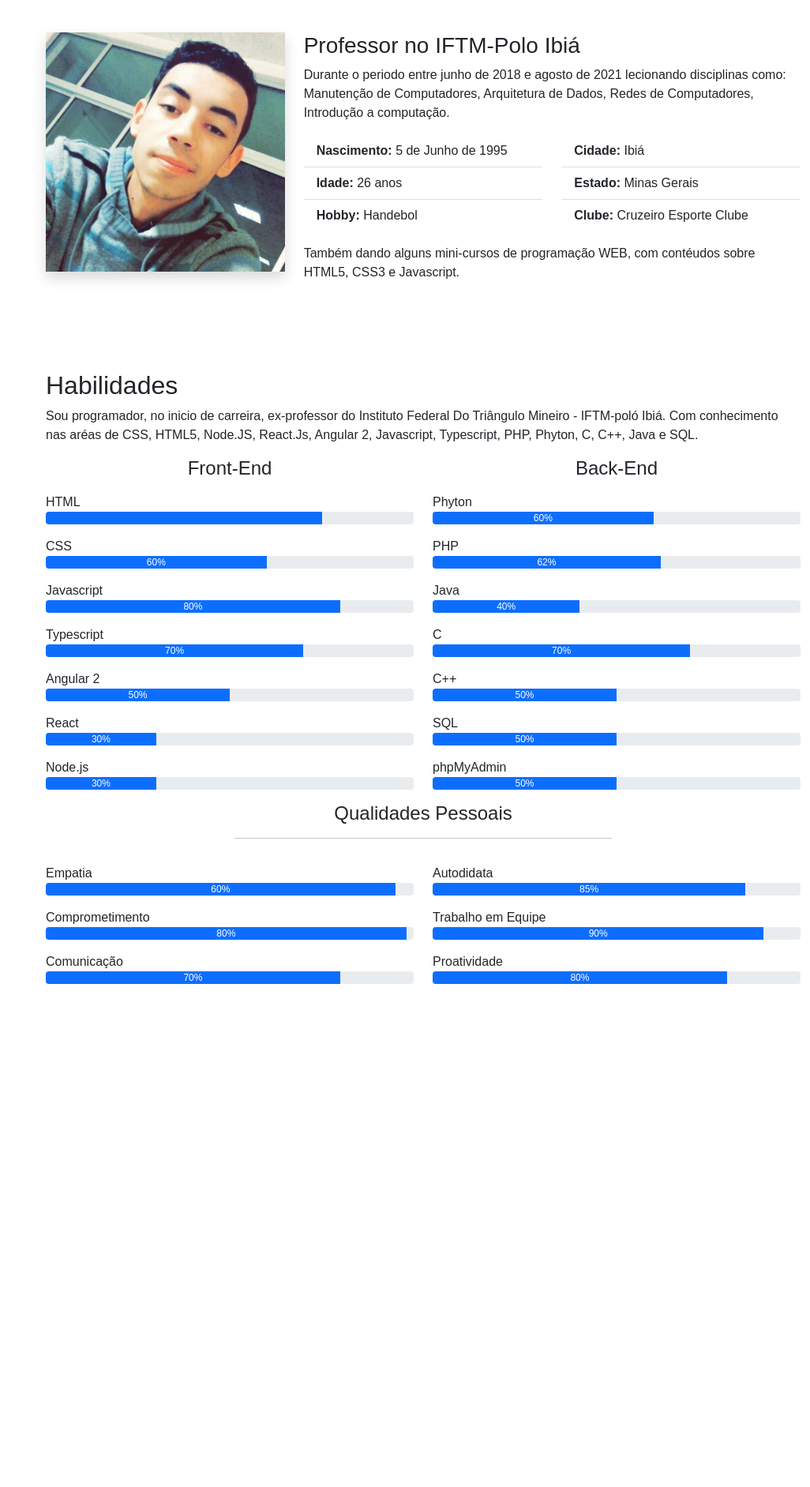
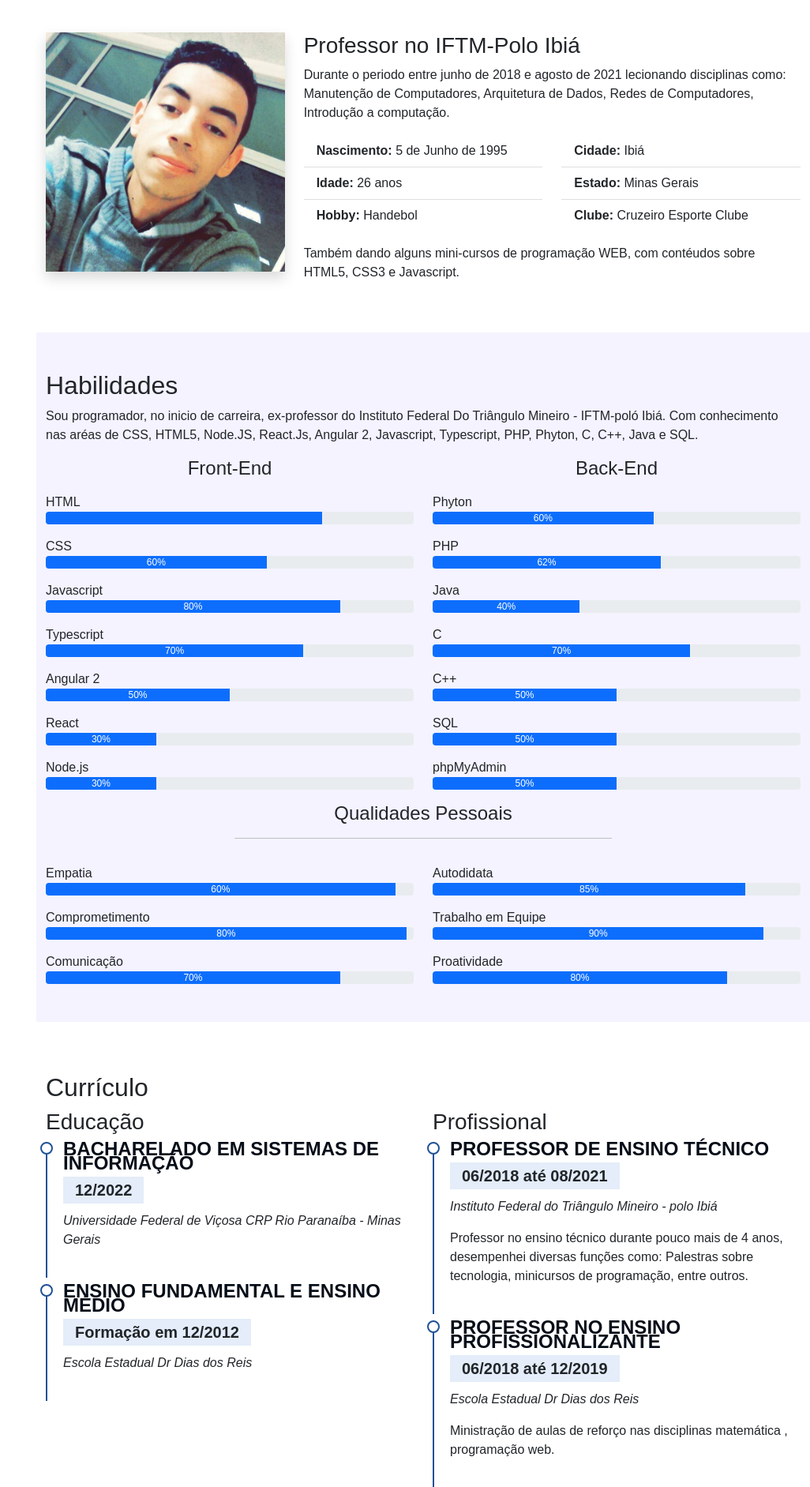
Before and after one commit to VilacaGustavo/Portfolio, a Flask app: page / in a window 1280 px wide. Shown: the part 1005-2888 px from the top of the page at 79% size, without its empty margins (254-1280 px from the left). Before the commit the page ends 2251 px from the top, so only its background shows below. Run offline with Flask 2, Linux system fonts and the light colour scheme; some libraries are stand-ins or nearby versions.

Commit message:
Curriculo

```diff
--- a/static/script.js
+++ b/static/script.js
@@ -7,3 +7,12 @@ menuMobile.addEventListener('click', () => {
         : menuMobile.classList.replace('bi-x', 'bi-list');
     body.classList.toggle('menu-nav-active');
 });
+
+const navItem = document.querySelectorAll('.nav-item');
+
+navItem.forEach(item => {
+    item.addEventListener('click',() => {
+        menuMobile.classList.replace('bi-x', 'bi-list');
+        body.classList.toggle('menu-nav-active');
+    })
+});
--- a/static/style.css
+++ b/static/style.css
@@ -180,3 +180,50 @@ i.menu-mobile{
 *::-webkit-scrollbar-thumb {
   background-color: #021124;
 }
+
+.backG-section{
+  background-color: #f2f1ffd8;
+}
+
+.cv .cv-title{
+  font-weight: 700;
+  margin-top: 20px;
+  margin-bottom: 20px;
+  color: #050d18;
+}
+
+.cv .cv-item{
+  padding: 0 0 20px 20px;
+  margin-top: -2px;
+  border-left: 2px solid #1f5297;
+  position: relative;
+}
+
+.cv .cv-item h4 {
+  line-height: 18px;
+  font-weight: 600;
+  text-transform: uppercase;
+  font-family: "Poppins", sans-serif;
+  color: #050d18;
+  margin-top: 10px;
+}
+
+.cv .cv-item h5 {
+  background: #e4edf9;
+  padding: 5px 15px;
+  display: inline-block;
+  font-weight: 600;
+  margin-bottom: 10px;
+}
+
+.cv .cv-item::before{
+  content: '';
+  position: absolute;
+  left: -9px;
+  top: 0;
+  width: 16px;
+  height: 16px;
+  border: 2px solid #1f5297 ;
+  background-color: #fff;
+  border-radius: 50%;
+}
--- a/templates/index.html
+++ b/templates/index.html
@@ -55,7 +55,7 @@
                     </a>
                 </li>
                 <li class="nav-item">
-                    <a class="nav-link" href="#">
+                    <a class="nav-link" href="#curriculo">
                         <i class="bi bi-file-earmark-text"></i> Curriculo
                     </a>
                 </li>
@@ -95,15 +95,11 @@
                 <div class="col-md-12">
                     <h2 class="pt-3"> Um pensamento que ocorre sobre mim: </h2>
                     <p>
-                        Estou buscando aumentar o meu conhecimento com novas ferramentas, novas linguagems, metodos de
-                        trabalho.
-                        Possuindo conhecimento em diversas aréas mas me sentindo despreparado, a causa desse sentimento
-                        é a
-                        incerteza.
-                        Incerteza dos novos desafios que irei passar, pode ser que a realidade seja muito mais
-                        simples, do que a minha expectativa.
-                        Por isso é hora de encarar de frente, para entender de vez, se realmente falta algo, ou se estou
-                        pronto.
+                        Estou buscando aumentar o meu conhecimento com novas ferramentas, novas linguagens, métodos de
+                        trabalho. Possuindo conhecimento em diversas áreas mas me sentindo despreparado, a causa desse
+                        sentimento é a incerteza. Incerteza dos novos desafios que irei passar, pode ser que a realidade
+                        seja muito mais simples, do que a minha expectativa. Por isso é hora de encarar de frente, para
+                        entender de vez, se realmente falta algo, ou se estou pronto.
                     </p>
                 </div>
             </div>
@@ -154,7 +150,7 @@
             </div>
         </section>
 
-        <section id="habilidades" class="mt-5 backG-section" >
+        <section id="habilidades" class="mt-5 backG-section">
             <div class="container pb-5">
                 <h2 class="pt-5">Habilidades</h2>
                 <p> Sou programador, no inicio de carreira, ex-professor do Instituto Federal Do
@@ -281,6 +277,50 @@
                 </div>
             </div>
         </section>
+
+        <section id="curriculo" class="mt-5 cv">
+            <div class="container pb-5">
+                <h2 class="pt-3 -b-4">Currículo</h2>
+                <div class="row">
+                    <div class="col-md-6">
+                        <h3 class="">Educação</h3>
+                        <div class="cv-item">
+                            <h4>Bacharelado em Sistemas de Informação</h4>
+                            <h5>12/2022</h5>
+                            <p><em>Universidade Federal de Viçosa CRP Rio Paranaíba - Minas Gerais</em></p>
+                        </div>
+                        <div class="cv-item">
+                            <h4>Ensino fundamental e Ensino Médio</h4>
+                            <h5>Formação em 12/2012</h5>
+                            <p><em>Escola Estadual Dr Dias dos Reis</em></p>
+                        </div>
+                    </div>
+                    <div class="col-md-6">
+                        <h3 class="">Profissional</h3>
+                        <div class="cv-item">
+                            <h4>Professor de ensino técnico</h4>
+                            <h5> 06/2018 até 08/2021 </h5>
+                            <p><em>Instituto Federal do Triângulo Mineiro - polo Ibiá</em></p>
+                            <p>Professor no ensino técnico durante pouco mais de 4 anos, desempenhei diversas funções
+                                como: Palestras sobre tecnologia, minicursos de programação, entre outros.</p>
+                        </div>
+                        <div class="cv-item">
+                            <h4>Professor no ensino profissionalizante</h4>
+                            <h5>06/2018 até 12/2019</h5>
+                            <p><em>Escola Estadual Dr Dias dos Reis</em></p>
+                            <p>Ministração de aulas de reforço nas disciplinas matemática , programação web.</p>
+                        </div>
+                        <div class="cv-item">
+                            <h4>Vidraceiro</h4>
+                            <h5>02/2020 até ...</h5>
+                            <p><em>Vidraçaria Ibiá</em></p>
+                            <p>Trabalho de Instalação de Manutenção de vidros em geral.</p>
+                        </div>
+                    </div>
+                </div>
+            </div>
+        </section>
+
     </main>
 
     <script src="../static/bootstrap/js/bootstrap.bundle.min.js"></script>
```
Also changed, not shown: static/img/curriculo.png (added).
